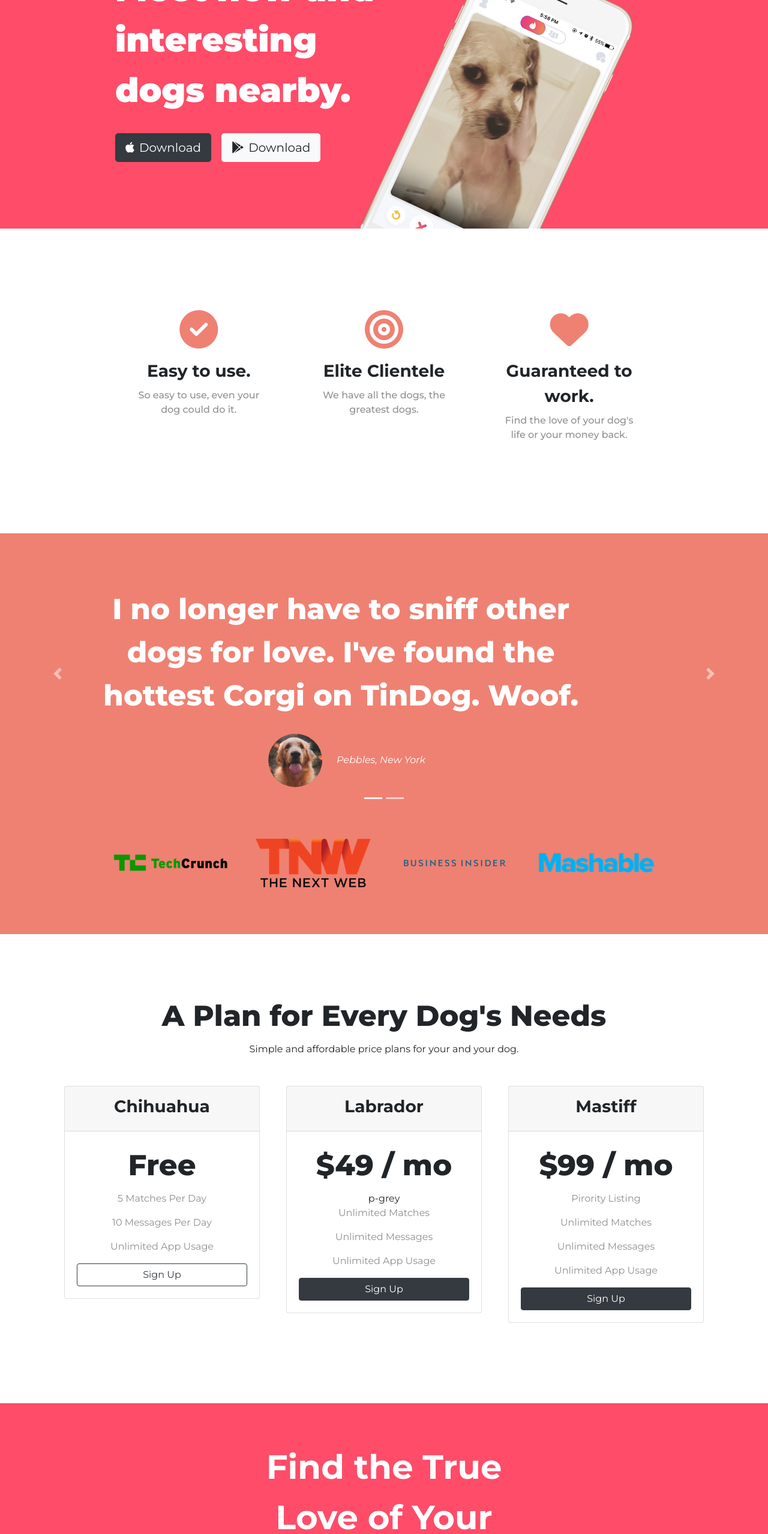
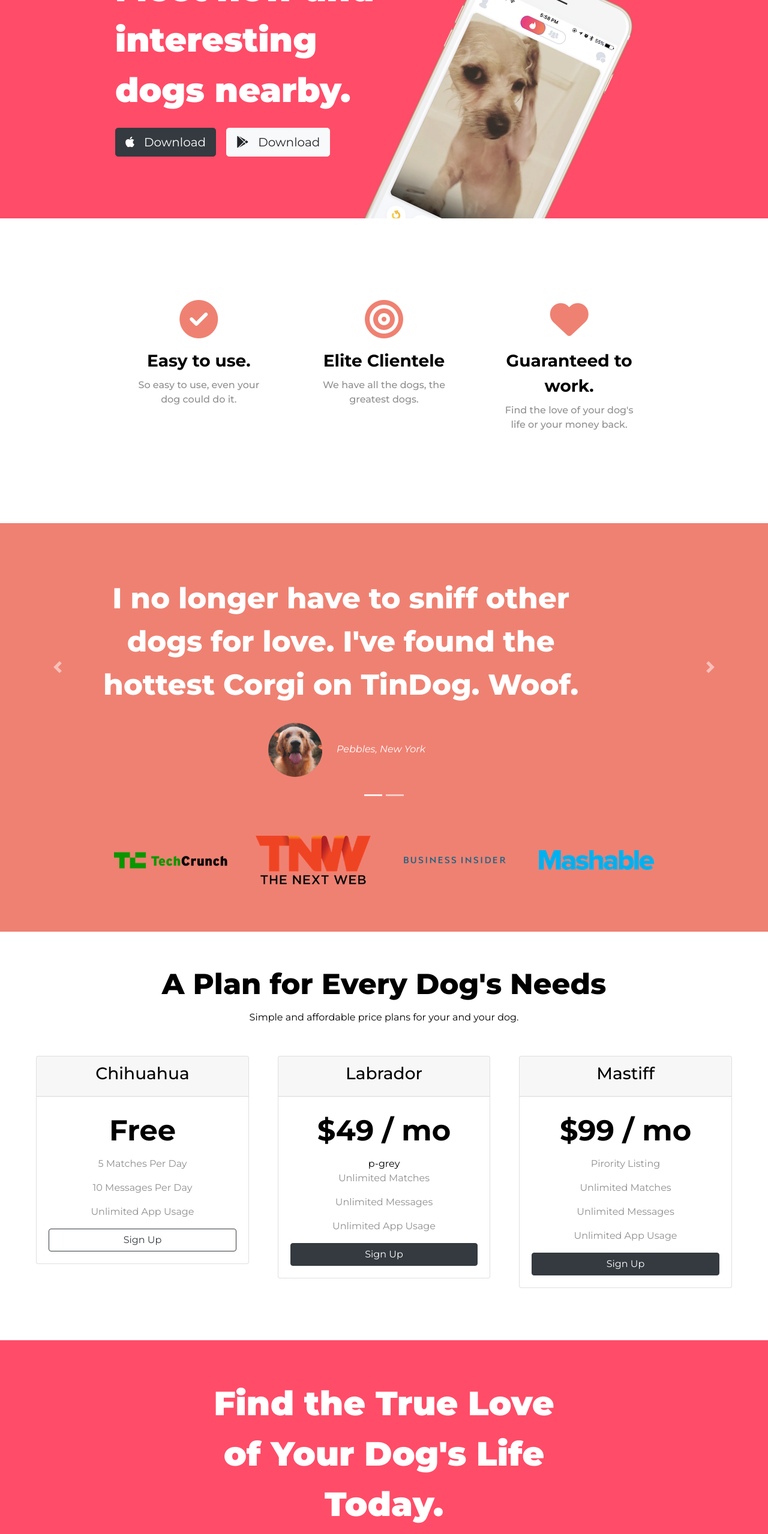
Before and after one commit to portwap/bootstrap4test, a plain HTML site: page index.html in a window 1280 px wide. Shown: the part 240-2797 px from the top of the page at 60% size. Drawn offline with nearby package versions, Linux system fonts and the light colour scheme.

Commit message:
Add files via upload

```diff
--- a/css/styles.css
+++ b/css/styles.css
@@ -1,8 +1,15 @@
 body {
+  font-family: 'Montserrat', sans-serif;
+  text-align: center;
+}
+
+h1, h2, h3, h4, h5, h6 {
   font-family: 'Montserrat', sans-serif;
 }
 
-h1 {
+/* Headings */
+
+.big-heading {
   font-family: 'Montserrat', sans-serif;
   font-size: 3.5rem;
   line-height: 1.5;
@@ -10,25 +17,21 @@ h1 {
   color: white;
 }
 
-h2 {
-  font-family: 'Montserrat', sans-serif;
-  font-size: 3rem;
-  font-weight: 800;
-  line-height: 1.5;
+.container-fluid {
+  padding: 7% 15%;
 }
 
-h3 {
-  font-family: 'Montserrat', sans-serif;
-  font-weight: 700;
-  line-height: 1.5;
+/* Sections */
+
+.colored-section {
+  background-color: #ff4c68;
+  color: white;
 }
 
-.container-fluid {
-  padding: 3% 15% 7%;
-}
+.white-section {
+  background-color: white;
+  color: black;
 
-#title {
-  background-color: #ff4c68;
 }
 
 /* Navigation Bar */
@@ -56,10 +59,15 @@ h3 {
 /* Download Buttons */
 
 .download-button {
-  margin: 5% 3% 5% 0;
+  margin: 3% 3% 3% 0;
 }
 
-/* Title Image */
+/* Title Section */
+
+#title .container-fluid {
+  padding: 3% 15% 7%;
+  text-align: left;
+}
 
 .title-image {
   width: 60%;
@@ -71,17 +79,19 @@ h3 {
 /* Features */
 
 #features {
-  padding: 7% 15%;
-  background-color: white;
   position: relative;
 }
 
+.feature-title {
+  font-weight: 700;
+  line-height: 1.5;
+}
+
 .p-grey {
-    color: #8f8f8f;
+  color: #8f8f8f;
 }
 
 .features-cont {
-  text-align: center;
   padding: 5%;
   font-weight: 500;
 }
@@ -99,9 +109,11 @@ h3 {
 /* Testimonial Section */
 
 #testimonials {
-  text-align: center;
   background-color: #ef8172;
-  color: white;
+}
+
+#testimonial-carousel .container-fluid {
+  padding: 7% 15% 3%;
 }
 
 .testimonial-image {
@@ -110,10 +122,17 @@ h3 {
   margin: 20px;
 }
 
+.testimonial-text {
+  font-size: 3rem;
+  font-weight: 800;
+  line-height: 1.5;
+}
+
+/* Press Section */
+
 #press {
+  padding-bottom: 3%;
   background-color: #ef8172;
-  text-align: center;
-  padding-bottom: 3%;
 }
 
 .press-logo {
@@ -121,22 +140,55 @@ h3 {
   margin: 40px 20px 40px;
 }
 
-.carousel-item {
-  padding: 7% 15% 2%;
-}
-
 /* Pricing Section */
 
 #pricing {
-  padding: 100px;
-  text-align: center;
+  padding: 4%;
 }
 
 .pricing-column {
   padding: 3% 2%;
 }
 
+.pricing-heading {
+  font-size: 3rem;
+  font-weight: 800;
+  line-height: 1.5;
+}
+
+.priced-text {
+  font-size: 3rem;
+  font-weight: 700;
+  line-height: 1.5;
+}
+
+/* Call to Action Section */
+
+#cta {
+  padding: 0 15%;
+}
+
+/* Footer Section */
+
+#footer {
+  color: #8f8f8f;
+  margin: 0;
+}
+
+.footer-rights {
+  margin: auto;
+}
+
+.social-icon {
+  margin: 1.5rem;
+}
+
+.logo-icon {
+  margin-right: 1rem;
+}
+
 @media (max-width: 1028px) {
+
   #title {
     text-align: center;
   }
@@ -147,37 +199,3 @@ h3 {
   }
 
 }
-
-/* Call to Action Section */
-
-#cta {
-  text-align: center;
-  background-color: #ff4c68;
-  color: white;
-  padding: 5% 15% 2%;
-}
-
-.cta-header {
-  font-family: 'Montserrat', sans-serif;
-  font-weight: 700;
-  line-height: 1.5;
-  font-size: 3.5rem;
-  margin: 0 25% 0;
-}
-
-/* Footer Section */
-
-#footer {
-  text-align: center;
-  color: #8f8f8f;
-  padding: 2%;
-}
-
-.footer-rights {
-  padding: 1% 0 0;
-  margin: 0;
-}
-
-.social-icon {
-  margin-right: 0.5rem;
-}
--- a/index.html
+++ b/index.html
@@ -26,7 +26,7 @@
 
 <body>
 
-  <section id="title">
+  <section class="colored-section" id="title">
 
     <div class="container-fluid">
 
@@ -56,9 +56,9 @@
 
       <div class="row">
         <div class="col-lg-6">
-          <h1>Meet new and interesting dogs nearby.</h1>
-          <button type="button" class="btn btn-dark btn-lg download-button"><i class="social-icon fab fa-apple"></i>Download</button>
-          <button type="button" class="btn btn-light btn-lg download-button"><i class="social-icon fab fa-google-play"></i>Download</button>
+          <h1 class="big-heading">Meet new and interesting dogs nearby.</h1>
+          <button type="button" class="btn btn-dark btn-lg download-button"><i class="logo-icon fab fa-apple"></i>Download</button>
+          <button type="button" class="btn btn-light btn-lg download-button"><i class="logo-icon fab fa-google-play"></i>Download</button>
         </div>
         <div class="col-lg-6">
           <img class="title-image" src="images/iphone6.png" alt="iphone-mockup">
@@ -71,35 +71,39 @@
 
   <!-- Features -->
 
-  <section id="features">
+  <section class="white-section" id="features">
+
+    <div class="container-fluid">
 
       <div class="row">
 
         <div class="col-lg-4 features-cont">
           <i class="fas fa-check-circle icon-features"></i>
-          <h3>Easy to use.</h3>
+          <h3 class="feature-title">Easy to use.</h3>
           <p class="p-grey">So easy to use, even your dog could do it.</p>
         </div>
 
         <div class="col-lg-4 features-cont">
           <i class="fas fa-bullseye icon-features"></i>
-          <h3>Elite Clientele</h3>
+          <h3 class="feature-title">Elite Clientele</h3>
           <p class="p-grey">We have all the dogs, the greatest dogs.</p>
         </div>
 
         <div class="col-lg-4 features-cont">
           <i class="fas fa-heart icon-features"></i>
-          <h3>Guaranteed to work.</h3>
+          <h3 class="feature-title">Guaranteed to work.</h3>
           <p class="p-grey">Find the love of your dog's life or your money back.</p>
         </div>
 
       </div>
 
+    </div>
+
   </section>
 
   <!-- Testimonials -->
 
-  <section id="testimonials">
+  <section class="colored-section" id="testimonials">
 
     <div id="testimonial-carousel" class="carousel slide" data-ride="carousel" data-pause="hover" data-interval="5000">
       <ol class="carousel-indicators">
@@ -107,12 +111,12 @@
         <li data-target="#testimonial-carousel" data-slide-to="1"></li>
       </ol>
       <div class="carousel-inner">
-        <div class="carousel-item active">
-          <h2>I no longer have to sniff other dogs for love. I've found the hottest Corgi on TinDog. Woof.</h2>
+        <div class="carousel-item active container-fluid">
+          <h2 class="testimonial-text">I no longer have to sniff other dogs for love. I've found the hottest Corgi on TinDog. Woof.</h2>
           <img class="testimonial-image" src="images/dog-img.jpg" alt="dog-profile">
           <em>Pebbles, New York</em>
         </div>
-        <div class="carousel-item">
+        <div class="carousel-item container-fluid">
           <h2 class="testimonial-text">My dog used to be so lonely, but with TinDog's help, they've found the love of their life. I think.</h2>
           <img class="testimonial-image" src="images/lady-img.jpg" alt="lady-profile">
           <em>Beverly, Illinois</em>
@@ -130,7 +134,7 @@
 
   <!-- Press -->
 
-  <section id="press">
+  <section class="colored-section" id="press">
     <img class="press-logo" src="images/techcrunch.png" alt="tc-logo">
     <img class="press-logo" src="images/tnw.png" alt="tnw-logo">
     <img class="press-logo" src="images/bizinsider.png" alt="biz-insider-logo">
@@ -140,9 +144,9 @@
 
   <!-- Pricing -->
 
-  <section id="pricing">
+  <section class="white-section" id="pricing">
 
-    <h2>A Plan for Every Dog's Needs</h2>
+    <h2 class="pricing-heading">A Plan for Every Dog's Needs</h2>
     <p>Simple and affordable price plans for your and your dog.</p>
 
     <div class="row">
@@ -153,7 +157,7 @@
             <h3>Chihuahua</h3>
           </div>
           <div class="card-body">
-            <h2>Free</h2>
+            <h2 class="priced-text">Free</h2>
             <p class="p-grey">5 Matches Per Day</p>
             <p class="p-grey">10 Messages Per Day</p>
             <p class="p-grey">Unlimited App Usage</p>
@@ -168,7 +172,7 @@
             <h3>Labrador</h3>
           </div>
           <div class="card-body">
-            <h2>$49 / mo</h2>p-grey
+            <h2 class="priced-text">$49 / mo</h2>p-grey
             <p class="p-grey">Unlimited Matches</p>
             <p class="p-grey">Unlimited Messages</p>
             <p class="p-grey">Unlimited App Usage</p>
@@ -183,7 +187,7 @@
             <h3>Mastiff</h3>
           </div>
           <div class="card-body">
-            <h2>$99 / mo</h2>
+            <h2 class="priced-text">$99 / mo</h2>
             <p class="p-grey">Pirority Listing</p>
             <p class="p-grey">Unlimited Matches</p>
             <p class="p-grey">Unlimited Messages</p>
@@ -199,23 +203,31 @@
 
   <!-- Call to Action -->
 
-  <section id="cta">
+  <section class="colored-section" id="cta">
 
-    <h3 class="cta-header">Find the True Love of Your Dog's Life Today.</h3>
-    <button type="button" class="btn btn-dark btn-lg download-button"><i class="social-icon fab fa-apple"></i>Download</button>
-    <button type="button" class="btn btn-light btn-lg download-button"><i class="social-icon fab fa-google-play"></i>Download</button>
+    <div class="container-fluid">
+
+      <h3 class="big-heading">Find the True Love of Your Dog's Life Today.</h3>
+      <button type="button" class="btn btn-dark btn-lg download-button"><i class="logo-icon fab fa-apple"></i>Download</button>
+      <button type="button" class="btn btn-light btn-lg download-button"><i class="logo-icon fab fa-google-play"></i>Download</button>
+
+    </div>
 
   </section>
 
   <!-- Footer -->
 
-  <footer id="footer">
+  <footer class="white-section" id="footer">
 
-    <i class="social-icon fab fa-twitter"></i>
-    <i class="social-icon fab fa-facebook-f"></i>
-    <i class="social-icon fab fa-instagram"></i>
-    <i class="social-icon far fa-envelope"></i>
-    <p class="footer-rights">© Copyright 2020 TinDog</p>
+    <div class="container-fluid">
+
+      <i class="social-icon fab fa-twitter"></i>
+      <i class="social-icon fab fa-facebook-f"></i>
+      <i class="social-icon fab fa-instagram"></i>
+      <i class="social-icon far fa-envelope"></i>
+      <p class="footer-rights">© Copyright 2020 TinDog</p>
+
+    </div>
 
   </footer>
 
```
